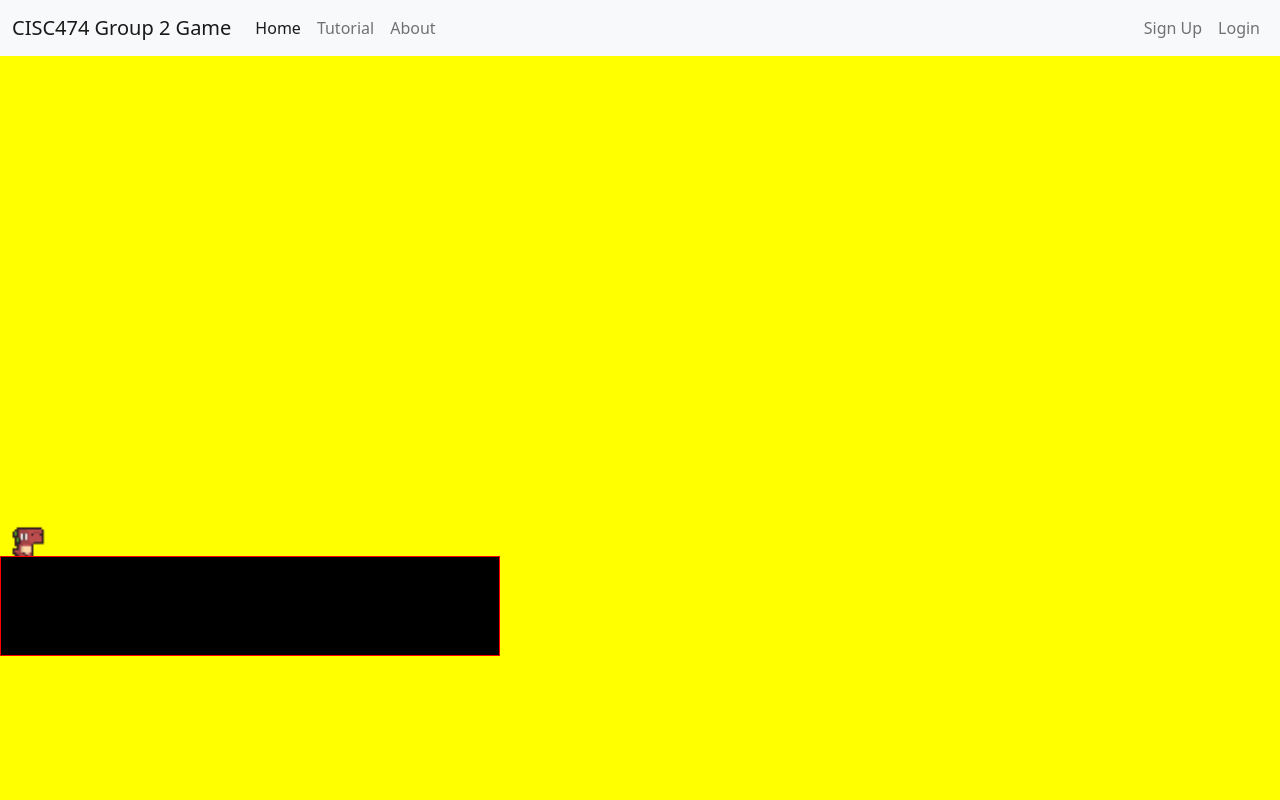
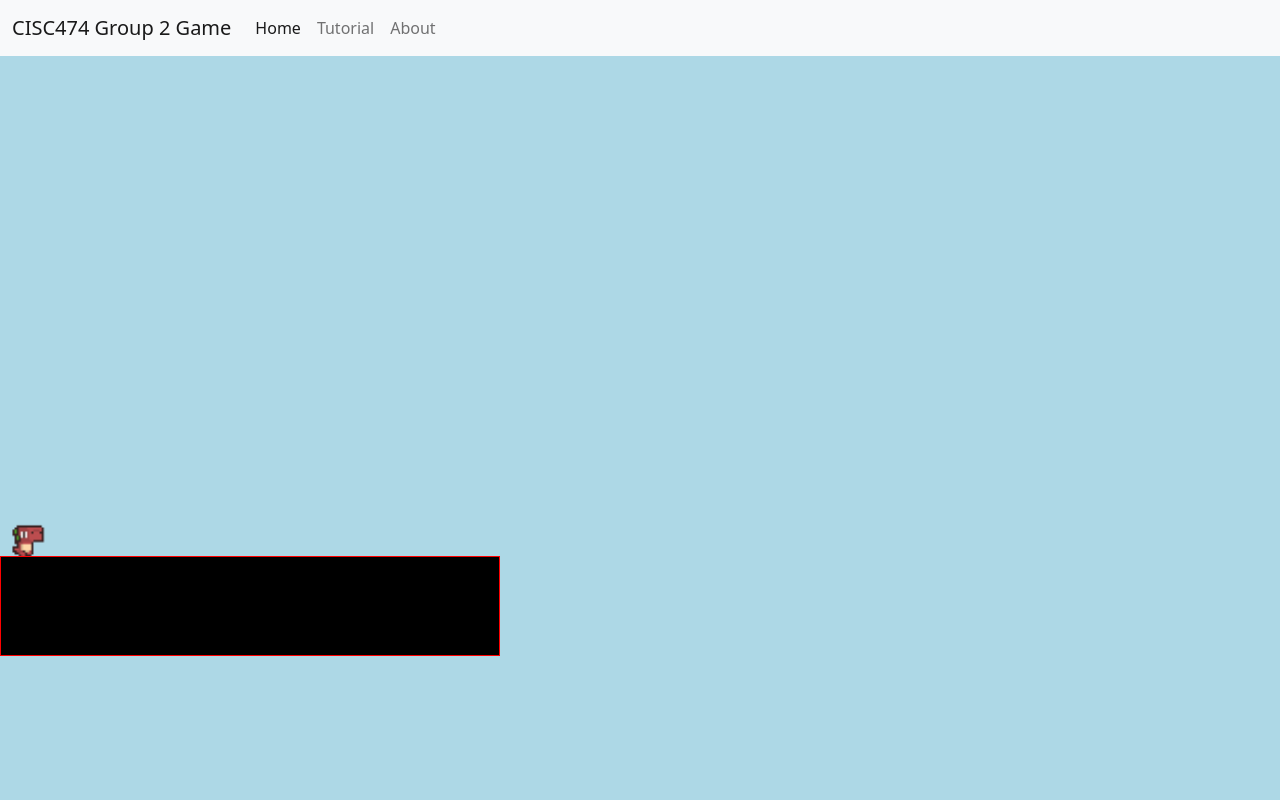
Before and after one commit to CISC474GroupGame/CISC474GroupGame.github.io, a plain HTML site: page index.html in a window 1280 px wide. Shown: the top 800 px of the page. Drawn offline with nearby package versions, Linux system fonts and the light colour scheme.

Commit message:
nicer background and slight starting position fix

```diff
--- a/index.html
+++ b/index.html
@@ -38,14 +38,6 @@
 					<a class="nav-link" href="javascript:showPage('#about');">About</a>
 				</li>
 				</ul>
-				<ul class="navbar-nav d-flex">
-					<li class="nav-item">
-					<a class="nav-link" href="javascript:showPage('#signup');">Sign Up</a>
-					</li>
-					<li class="nav-item">
-					<a class="nav-link" href="javascript:showPage('#login');">Login</a>
-					</li>
-				</ul>
 			</div>
 			</div>
 		</nav>
@@ -64,14 +56,6 @@
 			<p>TODO</p>  -->
 			<iframe src="aboutUs.html" width="100%" height="100%" style="display:block;" ></iframe>
 		</div>
-		<div class='hidden subpage' id="signup">
-			<p>signup test</p>
-			<p>TODO</p>
-		</div>
-		<div class='hidden subpage' id="login">
-			<p>login test</p>
-			<p>TODO</p>
-		</div>
 	</div>
 </body>
 </html>
--- a/scripts/levelConfigurations/configureLevelOne.js
+++ b/scripts/levelConfigurations/configureLevelOne.js
@@ -15,7 +15,7 @@ let loadLevelOne = function(){
     let platformTwoHeight = 100;
     //player specs
     let playerPosX = 0;
-    let playerPosY = 200;
+    let playerPosY = platformOnePosY - 500;
     let playerHeight = platformOneHeight+50;
     let playerWidth = 50;
     let playerVolX = 0;
--- a/styles/styles.css
+++ b/styles/styles.css
@@ -8,7 +8,8 @@ body {
   width: 100%;
   height: 100%;
   position: absolute;
-  background: yellow;
+  background-image: url();
+  background: lightblue;
   z-index: 1;
 }
 
@@ -17,6 +18,7 @@ body {
   width: 50px;
   height: 50px;
   position: absolute;
+  top: 0;
   background-image: url("./../images/charactor.gif");
   background-size: cover;
   /* background: red; */
```
Also changed, not shown: scripts/index.js (+4 -6 lines).
